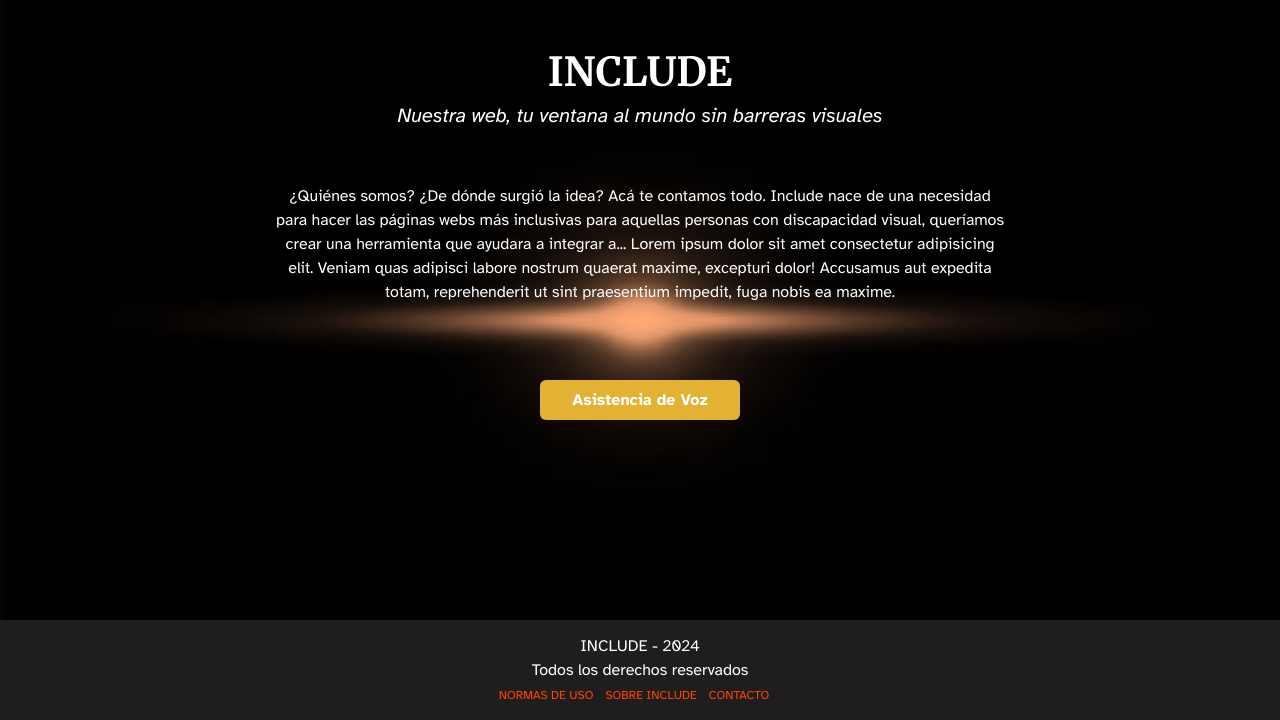
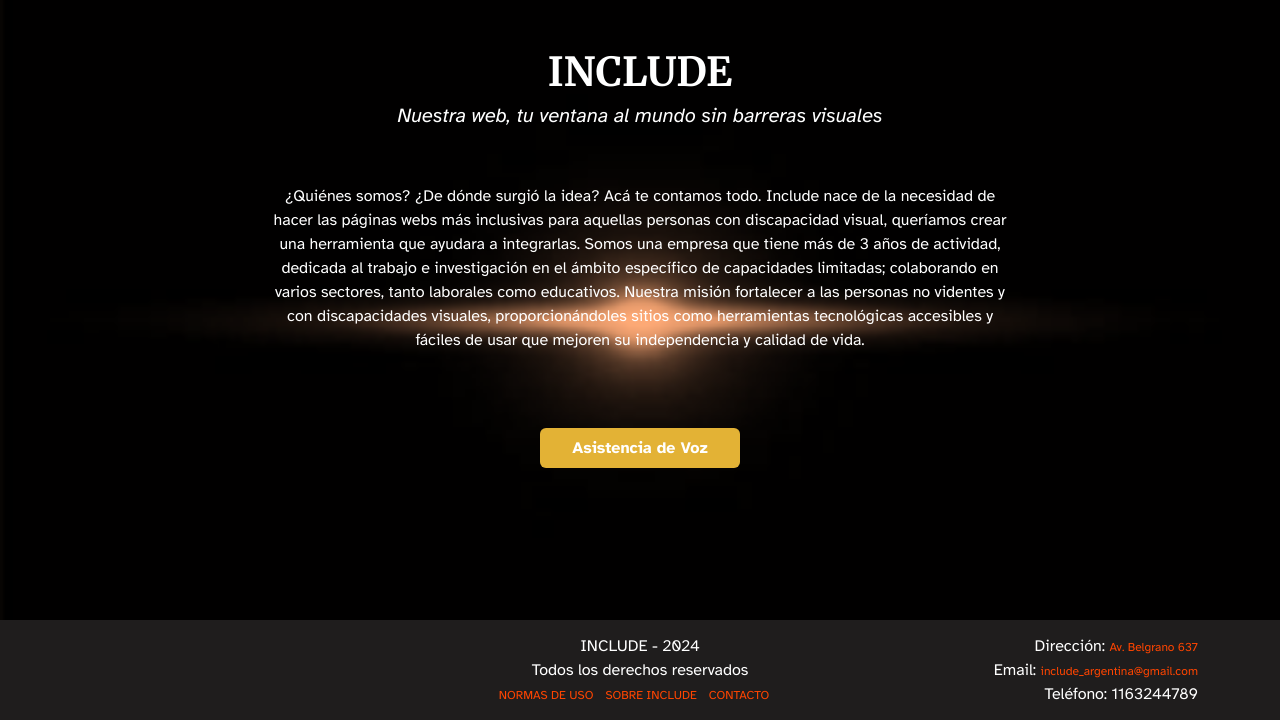
Before and after one commit to carandprz/Include, a Flask app: page /sobre-include in a window 1280 px wide. Shown: the part 80-800 px from the top of the page. Run offline with Flask 3, Linux system fonts and the light colour scheme; some libraries are stand-ins or nearby versions.

Commit message:
Update sobre-include.html

```diff
--- a/templates/sobre-include.html
+++ b/templates/sobre-include.html
@@ -3,6 +3,7 @@
 <head>
     <meta charset="UTF-8">
     <meta name="viewport" content="width=device-width, initial-scale=1.0">
+     <!--Links de bootstrap-->
     <link href="https://cdn.jsdelivr.net/npm/bootstrap@5.3.3/dist/css/bootstrap.min.css" rel="stylesheet" integrity="sha384-QWTKZyjpPEjISv5WaRU9OFeRpok6YctnYmDr5pNlyT2bRjXh0JMhjY6hW+ALEwIH" crossorigin="anonymous">
     <!--Tipografía-->
     <link rel="preconnect" href="https://fonts.googleapis.com">
@@ -28,7 +29,7 @@
                 <div class="collapse navbar-collapse" id="navbarNav">
                     <ul class="navbar-nav ms-auto merriweather-regular">
                         <li class="nav-item">
-                            <a class="nav-link" href="/home">INICIO</a>
+                            <a class="nav-link" href="/">INICIO</a>
                         </li>
                         <li class="nav-item">
                             <a class="nav-link" href="/normas">NORMAS DE USO</a>
@@ -72,14 +73,13 @@
     <main>
         <div class="seccion-bienvenida">
             <h1 title="INCLUDE" class="merriweather-bold">INCLUDE</h1>
-            <h5 id="welcome-message" title="Nuestra web, tu ventana al mundo sin barreras visuales" class="atkinson-hyperlegible-regular-italic">Nuestra web, tu ventana al mundo sin barreras visuales</h5>
+            <h5 title="Nuestra web, tu ventana al mundo sin barreras visuales" class="atkinson-hyperlegible-regular-italic">Nuestra web, tu ventana al mundo sin barreras visuales</h5>
             <div class="container">
                 <div class="row d-flex justify-content-center text-center pt-5">
                     <div class="col-8">
-                        <p>¿Quiénes somos? ¿De dónde surgió la idea? Acá te contamos todo.
-                            Include nace de una necesidad para hacer las páginas webs más inclusivas para aquellas personas con discapacidad visual, queríamos crear una herramienta que ayudara a integrar a... Lorem ipsum dolor sit amet consectetur adipisicing elit. Veniam quas adipisci labore nostrum quaerat maxime, excepturi dolor! Accusamus aut expedita totam, reprehenderit ut sint praesentium impedit, fuga nobis ea maxime.
-                            </p>
-                    </div>
+                        <p  title="¿Quiénes somos? ¿De dónde surgió la idea? Acá te contamos todo.
+                        Include nace de la necesidad de hacer las páginas webs más inclusivas para aquellas personas con discapacidad visual, queríamos crear una herramienta que ayudara a integrarlas. Somos una empresa que tiene más de 3 años de actividad, dedicada al trabajo e investigación en el ámbito específico de capacidades limitadas; colaborando en varios sectores, tanto laborales como educativos. Nuestra misión fortalecer a las personas no videntes y con discapacidades visuales, proporcionándoles sitios como herramientas tecnológicas accesibles y fáciles de usar que mejoren su independencia y calidad de vida." >¿Quiénes somos? ¿De dónde surgió la idea? Acá te contamos todo.
+                        Include nace de la necesidad de hacer las páginas webs más inclusivas para aquellas personas con discapacidad visual, queríamos crear una herramienta que ayudara a integrarlas. Somos una empresa que tiene más de 3 años de actividad, dedicada al trabajo e investigación en el ámbito específico de capacidades limitadas; colaborando en varios sectores, tanto laborales como educativos. Nuestra misión fortalecer a las personas no videntes y con discapacidades visuales, proporcionándoles sitios como herramientas tecnológicas accesibles y fáciles de usar que mejoren su independencia y calidad de vida.
                 </div>
             </div>
             <div class="row">
@@ -95,16 +95,38 @@
         <div class="includeFooter">
             <div class="container">
                 <div class="row">
-                    <div class="col-12 d-flex justify-content-center align-items-center">
-                        <p class="text-center">INCLUDE - 2024 <br> Todos los derechos reservados</p>
+                    <div class="col-4 offset-4">
+                        <div class="row">
+                            <div class="col-12 d-flex justify-content-center align-items-center">
+                                <p class="text-center">INCLUDE - 2024 <br> Todos los derechos reservados</p>
+                            </div>
+                            <div class="col-12 d-flex justify-content-center align-items-center">
+                                <span><a href="/normas">NORMAS DE USO</a></span> <span><a href="/sobre-include">SOBRE INCLUDE</a></span> <span><a href="/contacto">CONTACTO</a></span>
+                            </div>
+                        </div>
                     </div>
-                    <div class="col-12 d-flex justify-content-center align-items-center">
-                        <span><a href="./normas">NORMAS DE USO</a></span> <span><a href="./sobre-include">SOBRE INCLUDE</a></span> <span><a href="./contacto">CONTACTO</a></span>
+                    <div class="col-4">
+                        <div class="row">
+                            <div class="col-12 d-flex justify-content-end">
+                                <p>Dirección: <a href="https://maps.app.goo.gl/eVeUk7yGMNwUq8CV9">Av. Belgrano 637</a></p>
+                            </div>
+                            <div class="col-12 d-flex justify-content-end">
+                                <p>Email: <a href="mailto:include_argentina@gmail.com">include_argentina@gmail.com</a></p>
+                            </div>
+                            <div class="col-12 d-flex justify-content-end">
+                                <p>Teléfono: 1163244789</p>
+                            </div>
+                        </div>
                     </div>
                 </div>
             </div>
         </div>
     </footer>
+
+    <!-- ARCHIVO AUDIO -->
+    <script  src="{{ url_for('static', filename='js/sobre-include.js') }}"> </script>
+
     <script src="https://cdn.jsdelivr.net/npm/bootstrap@5.2.3/dist/js/bootstrap.bundle.min.js" integrity="sha384-kenU1KFdBIe4zVF0s0G1M5b4hcpxyD9F7jL+jjXkk+Q2h455rYXK/7HAuoJl+0I4" crossorigin="anonymous"></script>
+
 </body>
 </html>
```
